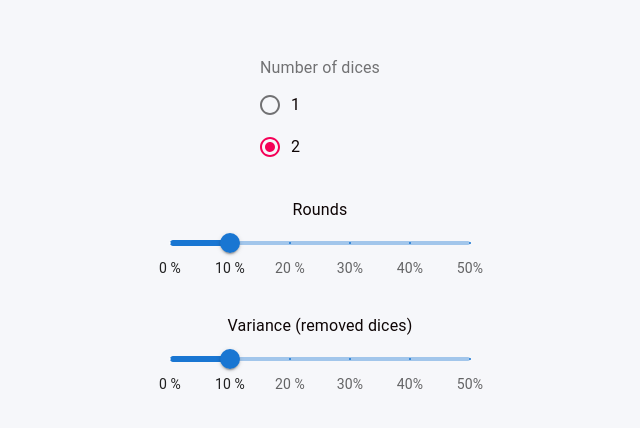
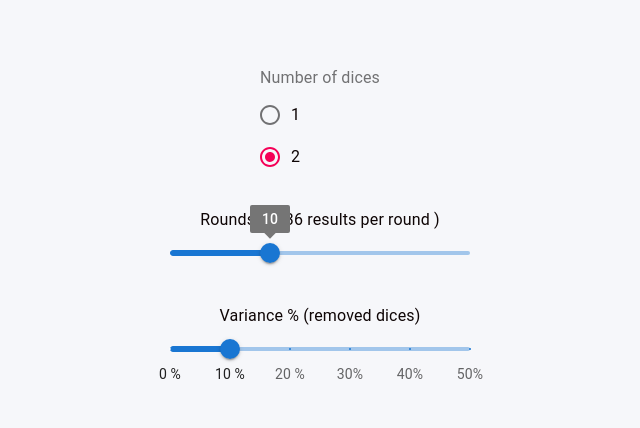
Before and after one commit to merote/merote.github.io, a React (Create React App) app: page / in a window 1280 px wide. Shown: the part 174-602 px from the top of the page, without its empty margins (320-960 px from the left). Built offline with nearby package versions, Linux system fonts and the light colour scheme.

Commit message:
Slider changes

```diff
--- a/src/App.css
+++ b/src/App.css
@@ -11,6 +11,11 @@
   .App-logo {
     animation: App-logo-spin infinite 20s linear;
   }
+}
+
+
+.Rounds-slider .MuiSlider-valueLabelOpen {
+  /*transform: rotate(180deg) !important;*/
 }
 
 .App-header {
@@ -32,6 +37,7 @@
   from {
     transform: rotate(0deg);
   }
+
   to {
     transform: rotate(360deg);
   }
--- a/src/components/Home.tsx
+++ b/src/components/Home.tsx
@@ -68,25 +68,25 @@ const Home = () => {
           </RadioGroup>
         </FormControl>
 
-        <div style={{ paddingTop: 30 }}>
+        <div className="Rounds-slider" style={{ paddingTop: 30 }}>
           <Box sx={{ width: 300 }}>
-            <Typography gutterBottom>Rounds </Typography>
+            <Typography gutterBottom>Rounds ( 6/36 results per round )</Typography>
             <Slider
               aria-label="Restricted values"
               defaultValue={10}
-              valueLabelFormat={valueLabelFormat}
+              //valueLabelFormat={valueLabelFormat}
               getAriaValueText={valuetext}
-              step={10}
-              valueLabelDisplay="auto"
-              marks={marks}
-              max={50}
+              step={1}
+              valueLabelDisplay="on"
+              //marks={marks}
+              max={30}
             />
           </Box>
         </div>
 
         <div style={{ paddingTop: 30 }}>
           <Box sx={{ width: 300 }}>
-            <Typography gutterBottom>Variance (removed dices)</Typography>
+            <Typography gutterBottom>Variance % (removed dices)</Typography>
             <Slider
               aria-label="Restricted values"
               defaultValue={10}
```
Also changed, not shown: 1 other file (tests, documents, lock files or other folders).
